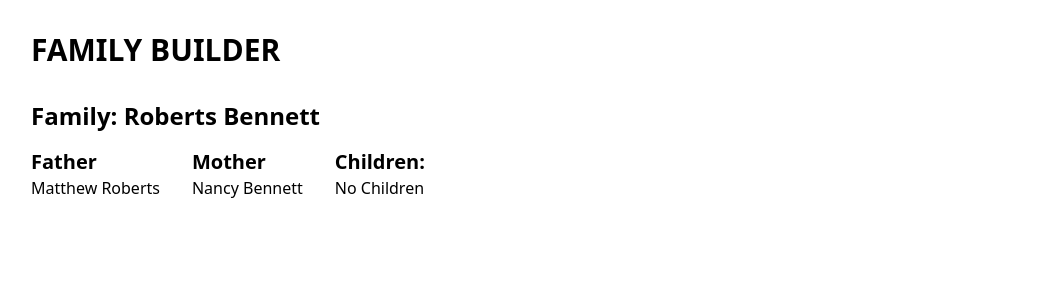
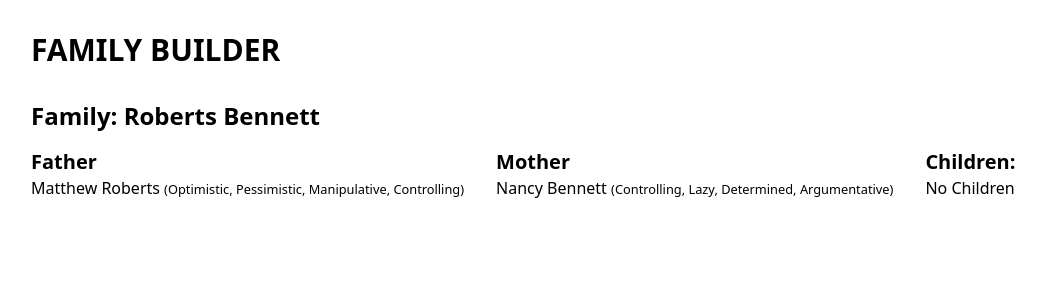
Before and after one commit to albbarrera96/apartment-build-sim, a React (Vite) app: page / in a window 1280 px wide. Shown: the top 300 px of the page, without its empty margins (1-1047 px from the left). Built offline with nearby package versions, Linux system fonts and the light colour scheme.

Commit message:
personality traits added

```diff
--- a/src/App.tsx
+++ b/src/App.tsx
@@ -1,4 +1,5 @@
 import Names from './assets/names.json'
+import personality_traits from './assets/personality_traits.json'
 
 const male_first_names: string[] = Names.male_first_names;
 const female_first_names:string[] = Names.female_first_names;
@@ -6,10 +7,28 @@ const last_names:string[] = Names.last_names;
 
 
 function App() {
+  function generatePersonality() {
+    const personality:string[] = [];
+    for (let i = 0; i < 4; i++) {
+      const trait = personality_traits[Math.floor(Math.random() * personality_traits.length)];
+      if(personality.includes(trait)) {
+        i--;
+        continue;
+      }
+      personality.push(trait);
+      if (i < 3) {
+        personality.push(', ');
+      }
+    }
+    return personality;
+  }
+
   function generateMaleNPC() {
     const firstName = male_first_names[Math.floor(Math.random() * male_first_names.length)];
     const lastName = last_names[Math.floor(Math.random() * last_names.length)];
+    const personality = generatePersonality()
     const male_npc = {
+      personality,
       firstName,
       lastName,
       gender: 'male',
@@ -21,7 +40,9 @@ function App() {
   function generateFemaleNPC() {
     const firstName = female_first_names[Math.floor(Math.random() * female_first_names.length)];
     const lastName = last_names[Math.floor(Math.random() * last_names.length)];
+    const personality = generatePersonality()
     const female_npc = {
+      personality,
       firstName,
       lastName,
       gender: 'female',
@@ -34,7 +55,7 @@ function App() {
     const family = {
       father: generateMaleNPC(),
       mother: generateFemaleNPC(),
-      children: [] as { firstName: string; lastName: string; gender: string; age: number}[],
+      children: [] as { firstName: string; lastName: string; gender: string; age: number, personality:string[] }[],
       family_name: ''
     };
     family.family_name = family.father.lastName + ' ' + family.mother.lastName;
@@ -42,6 +63,7 @@ function App() {
     for (let i = 0; i < numChildren; i++) {
       const child = Math.random() > 0.5 ? generateMaleNPC() : generateFemaleNPC();
       child.lastName = family.father.lastName + ' ' + family.mother.lastName;
+      child.personality = generatePersonality();
       child.age = Math.floor(Math.random() * 100);
       if (child.age > family.father.age || child.age > family.mother.age) {
         child.age = Math.min(family.father.age, family.mother.age) - 18;
@@ -61,17 +83,17 @@ function App() {
           <div className="flex d-flex gap-8">
             <section>
               <h3 className="text-xl font-bold">Father</h3>
-              <p>{family.father.firstName} {family.father.lastName}</p>
+              <p>{family.father.firstName} {family.father.lastName} <small>({family.father.personality})</small></p>
             </section>
             <section>
               <h3 className="text-xl font-bold">Mother</h3>
-              <p>{family.mother.firstName} {family.mother.lastName}</p>
+              <p>{family.mother.firstName} {family.mother.lastName}  <small>({family.mother.personality})</small></p>
             </section>
             <section>
               <h3 className="text-xl font-bold">Children:</h3>
               <ul>
                 {family.children.length > 0 ? family.children.map((child, index) => (
-                  <li key={index}>{child.firstName} {child.lastName}</li>
+                  <li key={index}>{child.firstName} {child.lastName}  <small>({child.personality})</small></li>
                 )) : <li>No Children</li>
                 }
               </ul>
--- /dev/null
+++ b/src/assets/personality_traits.json
@@ -0,0 +1,42 @@
+[
+      "Compassionate",
+      "Empathetic",
+      "Honest",
+      "Resilient",
+      "Adaptable",
+      "Creative",
+      "Confident",
+      "Optimistic",
+      "Courageous",
+      "Generous",
+      "Humorous",
+      "Patient",
+      "Loyal",
+      "Sincere",
+      "Open-minded",
+      "Curious",
+      "Determined",
+      "Forgiving",
+      "Kind",
+      "Ambitious",
+      "Selfish",
+      "Arrogant",
+      "Dishonest",
+      "Pessimistic",
+      "Insecure",
+      "Impatient",
+      "Lazy",
+      "Cynical",
+      "Stubborn",
+      "Manipulative",
+      "Jealous",
+      "Insensitive",
+      "Narcissistic",
+      "Impulsive",
+      "Judgmental",
+      "Argumentative",
+      "Spiteful",
+      "Controlling",
+      "Conceited",
+      "Unreliable"
+]
```
